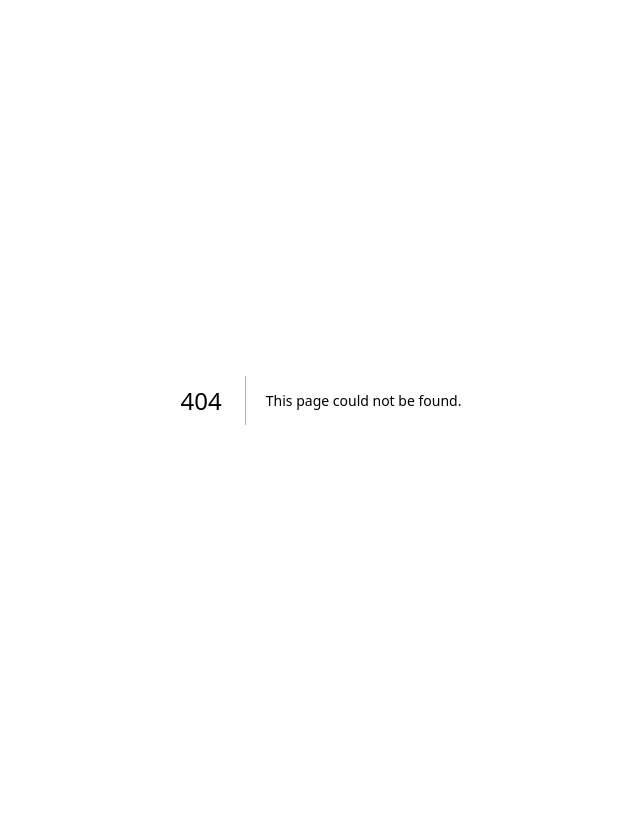
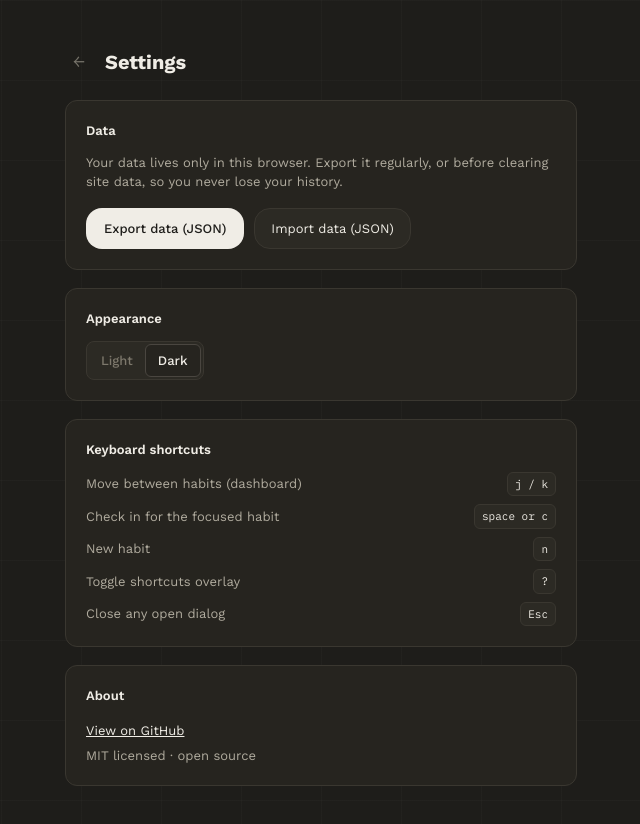
Before and after one commit to rikky-hermanto/streak-map, a Next.js app in the folder apps/web/: page /settings in a window 1280 px wide. Before the commit this address had no page. Shown: the top 824 px of the page, without its empty margins (319-959 px from the left). Before the commit the page ends 800 px from the top, so only its background shows below. Built offline with nearby package versions, Linux system fonts and the light colour scheme.

Commit message:
feat(web): settings page with schema-versioned export/import and theme toggle

```diff
--- /dev/null
+++ b/apps/web/app/settings/page.tsx
@@ -0,0 +1,12 @@
+'use client';
+
+import dynamic from 'next/dynamic';
+
+const SettingsClient = dynamic(
+  () => import('@/components/settings/SettingsClient').then((m) => m.SettingsClient),
+  { ssr: false },
+);
+
+export default function SettingsPage() {
+  return <SettingsClient />;
+}
--- /dev/null
+++ b/apps/web/components/settings/SettingsClient.tsx
@@ -0,0 +1,142 @@
+'use client';
+
+import Link from 'next/link';
+import { useRef, useState } from 'react';
+import { Button } from '@/components/ui/Button';
+import { SegmentedControl } from '@/components/ui/SegmentedControl';
+import { db } from '@/lib/db';
+import { buildExportPayload, parseImportPayload } from '@/lib/schema';
+import { getStoredTheme, setStoredTheme, type Theme } from '@/lib/theme';
+
+const SHORTCUTS: { action: string; key: string }[] = [
+  { action: 'Move between habits (dashboard)', key: 'j / k' },
+  { action: 'Check in for the focused habit', key: 'space or c' },
+  { action: 'New habit', key: 'n' },
+  { action: 'Toggle shortcuts overlay', key: '?' },
+  { action: 'Close any open dialog', key: 'Esc' },
+];
+
+export function SettingsClient() {
+  const [theme, setTheme] = useState<Theme>(() => getStoredTheme());
+  const [importError, setImportError] = useState<string | null>(null);
+  const fileInputRef = useRef<HTMLInputElement>(null);
+
+  const handleThemeChange = (next: Theme) => {
+    setTheme(next);
+    setStoredTheme(next);
+  };
+
+  const handleExport = async () => {
+    const [habits, checkins] = await Promise.all([db.habits.toArray(), db.checkins.toArray()]);
+    const payload = buildExportPayload(habits, checkins);
+    const blob = new Blob([JSON.stringify(payload, null, 2)], { type: 'application/json' });
+    const url = URL.createObjectURL(blob);
+    const a = document.createElement('a');
+    a.href = url;
+    a.download = 'streak-map-export.json';
+    a.click();
+    URL.revokeObjectURL(url);
+  };
+
+  const handleImportFile = async (file: File) => {
+    setImportError(null);
+    try {
+      const text = await file.text();
+      const payload = parseImportPayload(JSON.parse(text));
+      await db.transaction('rw', db.habits, db.checkins, async () => {
+        await db.habits.clear();
+        await db.checkins.clear();
+        await db.habits.bulkAdd(payload.habits);
+        await db.checkins.bulkAdd(payload.checkins);
+      });
+    } catch {
+      setImportError('That file is not a valid streak-map export.');
+    } finally {
+      if (fileInputRef.current) fileInputRef.current.value = '';
+    }
+  };
+
+  return (
+    <main className="mx-auto max-w-[560px] px-6 pt-[6vh] pb-16">
+      <div className="mb-6 flex items-center gap-3">
+        <Link
+          href="/"
+          aria-label="Back"
+          className="focus-ring flex h-7 w-7 items-center justify-center rounded-lg text-tx2 opacity-60 hover:bg-accent-s hover:opacity-100"
+        >
+          ←
+        </Link>
+        <h1 className="text-xl font-bold text-tx1">Settings</h1>
+      </div>
+
+      <div className="flex flex-col gap-4.5">
+        <section className="rounded-xl border border-border bg-surface p-5">
+          <h2 className="mb-3 text-[13px] font-semibold text-tx1">Data</h2>
+          <p className="mb-4 text-[13px] text-tx2">
+            Your data lives only in this browser. Export it regularly, or before clearing site data,
+            so you never lose your history.
+          </p>
+          <div className="flex flex-wrap gap-2.5">
+            <Button variant="secondary" onClick={handleExport}>
+              Export data (JSON)
+            </Button>
+            <label className="focus-ring cursor-pointer rounded-2xl border border-border bg-elevated px-4 py-2.5 text-[13px] text-tx1 hover:border-border-hi">
+              Import data (JSON)
+              <input
+                ref={fileInputRef}
+                type="file"
+                accept="application/json"
+                className="hidden"
+                onChange={(e) => {
+                  const file = e.target.files?.[0];
+                  if (file) handleImportFile(file);
+                }}
+              />
+            </label>
+          </div>
+          {importError && <p className="mt-3 text-[13px] text-red">{importError}</p>}
+        </section>
+
+        <section className="rounded-xl border border-border bg-surface p-5">
+          <h2 className="mb-3 text-[13px] font-semibold text-tx1">Appearance</h2>
+          <SegmentedControl
+            aria-label="Theme"
+            value={theme}
+            onChange={handleThemeChange}
+            options={[
+              { value: 'light', label: 'Light' },
+              { value: 'dark', label: 'Dark' },
+            ]}
+          />
+        </section>
+
+        <section className="rounded-xl border border-border bg-surface p-5">
+          <h2 className="mb-3 text-[13px] font-semibold text-tx1">Keyboard shortcuts</h2>
+          <div className="flex flex-col gap-2">
+            {SHORTCUTS.map((s) => (
+              <div key={s.action} className="flex items-center justify-between">
+                <span className="text-[13px] text-tx2">{s.action}</span>
+                <span className="rounded-md border border-border bg-elevated px-1.75 py-0.75 font-mono text-[11px] text-tx1">
+                  {s.key}
+                </span>
+              </div>
+            ))}
+          </div>
+        </section>
+
+        <section className="rounded-xl border border-border bg-surface p-5">
+          <h2 className="mb-3 text-[13px] font-semibold text-tx1">About</h2>
+          <a
+            href="https://github.com/rikky-hermanto/streak-map"
+            target="_blank"
+            rel="noreferrer"
+            className="focus-ring text-[13px] text-tx1 underline"
+          >
+            View on GitHub
+          </a>
+          <p className="mt-1 text-[13px] text-tx2">MIT licensed · open source</p>
+        </section>
+      </div>
+    </main>
+  );
+}
--- /dev/null
+++ b/apps/web/lib/schema.ts
@@ -0,0 +1,48 @@
+import type { CheckIn, Habit } from '@streak-map/core';
+import { z } from 'zod';
+
+export const EXPORT_SCHEMA_VERSION = 1;
+
+const dateKeySchema = z.string().regex(/^\d{4}-\d{2}-\d{2}$/, 'Expected YYYY-MM-DD');
+const isoTimestampSchema = z.iso.datetime();
+
+const habitSchema = z.object({
+  id: z.string(),
+  name: z.string().min(1),
+  description: z.string().optional(),
+  color: z.string(),
+  interval: z.enum(['daily', 'weekly']),
+  target: z.number().int().min(1).max(20),
+  startDate: dateKeySchema,
+  order: z.number().int(),
+  archivedAt: isoTimestampSchema.optional(),
+  createdAt: isoTimestampSchema,
+  updatedAt: isoTimestampSchema,
+  deletedAt: isoTimestampSchema.optional(),
+}) satisfies z.ZodType<Habit>;
+
+const checkInSchema = z.object({
+  id: z.string(),
+  habitId: z.string(),
+  date: dateKeySchema,
+  count: z.number().int().min(1),
+  createdAt: isoTimestampSchema,
+  updatedAt: isoTimestampSchema,
+  deletedAt: isoTimestampSchema.optional(),
+}) satisfies z.ZodType<CheckIn>;
+
+export const exportSchema = z.object({
+  schemaVersion: z.literal(EXPORT_SCHEMA_VERSION),
+  habits: z.array(habitSchema),
+  checkins: z.array(checkInSchema),
+});
+
+export type ExportPayload = z.infer<typeof exportSchema>;
+
+export function buildExportPayload(habits: Habit[], checkins: CheckIn[]): ExportPayload {
+  return { schemaVersion: EXPORT_SCHEMA_VERSION, habits, checkins };
+}
+
+export function parseImportPayload(json: unknown): ExportPayload {
+  return exportSchema.parse(json);
+}
--- a/apps/web/package.json
+++ b/apps/web/package.json
@@ -18,7 +18,8 @@
     "next": "16.3.1",
     "react": "19.2.8",
     "react-dom": "19.2.8",
-    "tailwindcss": "4.3.3"
+    "tailwindcss": "4.3.3",
+    "zod": "4.4.3"
   },
   "devDependencies": {
     "@testing-library/jest-dom": "7.0.1",
```
Also changed, not shown: 2 other files (tests, documents, lock files or other folders).
